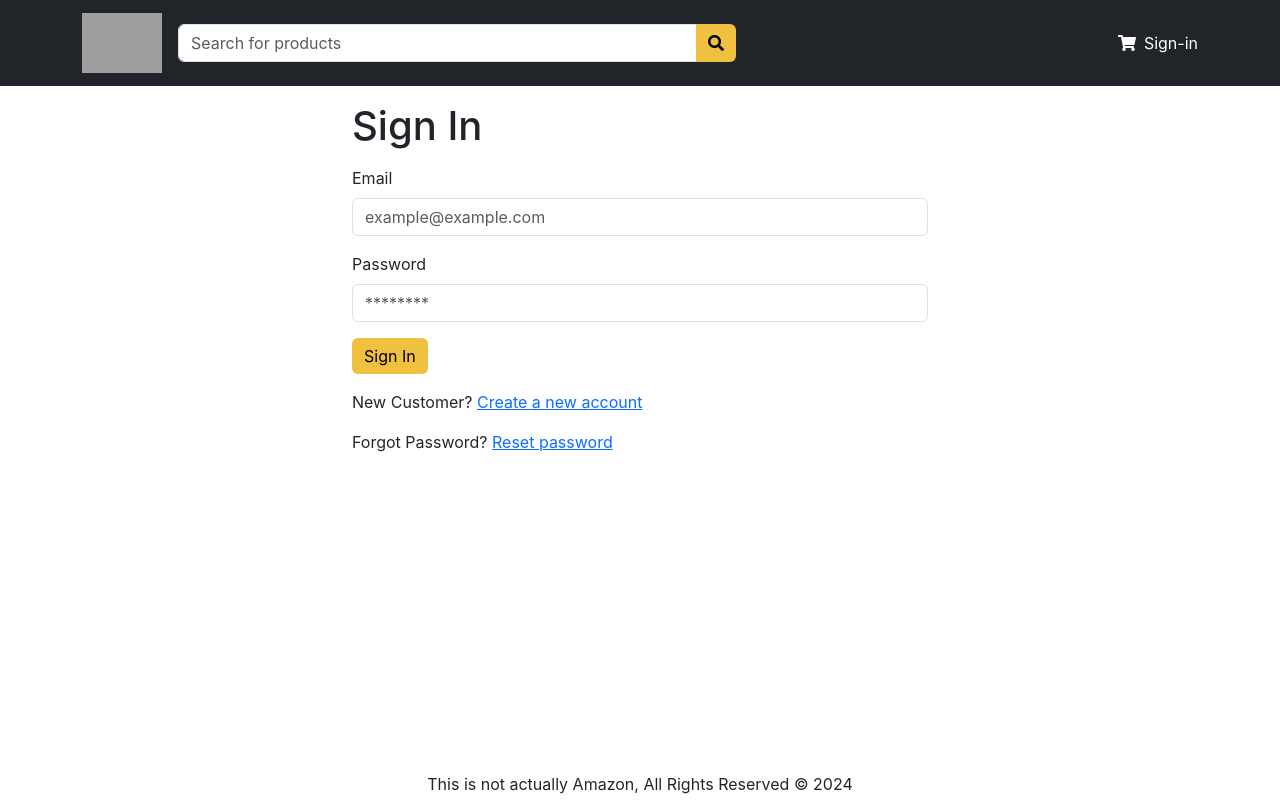
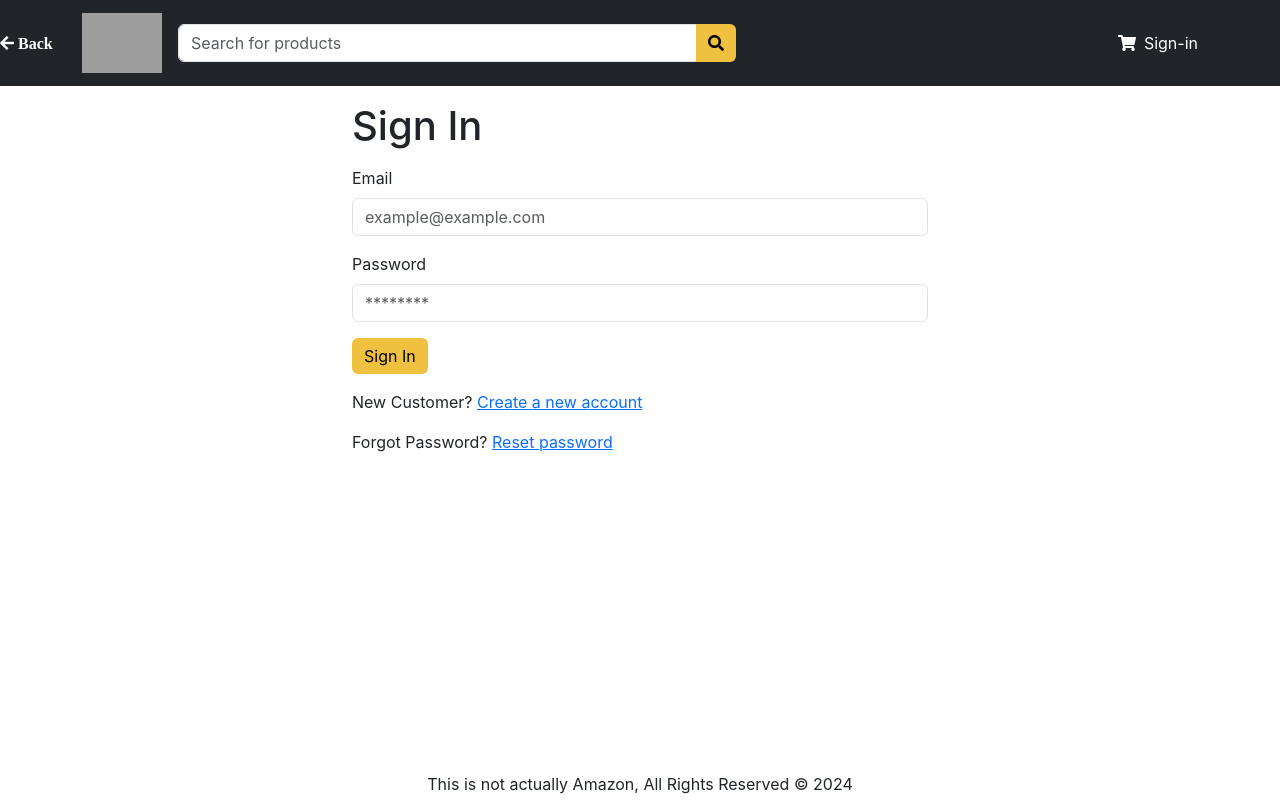
Before and after one commit to Nooly/NotAmazon, a React (Vite) app in the folder frontened/: page /signin in a window 1280 px wide. Built offline with nearby package versions, Linux system fonts and the light colour scheme; grey boxes are pictures that could not be loaded.

Commit message:
back link

```diff
--- a/frontened/src/Components/Shared/Header.jsx
+++ b/frontened/src/Components/Shared/Header.jsx
@@ -1,14 +1,16 @@
 import SearchBox from './SearchBox';
-import { NavBar, Container, LinkContainer, Link, NavDropdown, useContext } from '../../imports.js'
+import { NavBar, Container, LinkContainer, Link, NavDropdown, useContext, useNavigate,useLocation } from '../../imports.js'
 import { Store } from '../../Store.jsx';
 import { USER_SIGNOUT } from '../../actions.jsx';
 import { Badge } from 'react-bootstrap';
 
 const Header = () => {
     const { state, dispatch: ctxDispatch } = useContext(Store);
-    const { userInfo, cart: {cartItems} } = state;
-    const signOutHandler = () =>{
-        ctxDispatch({type: USER_SIGNOUT});
+    const { userInfo, cart: { cartItems } } = state;
+    const navigate = useNavigate();
+    const location = useLocation();
+    const signOutHandler = () => {
+        ctxDispatch({ type: USER_SIGNOUT });
         localStorage.removeItem('userInfo');
         localStorage.removeItem('cartItems');
         localStorage.removeItem('shippingAdress');
@@ -18,6 +20,9 @@
         <header>
             <NavBar bg="dark" variant="dark">
                 <Container>
+                    <Link onClick={() => navigate(-1)}>{/*need to fix a problem, if you copy the url and open in a new browser and then press back*/}
+                        {location.pathname !== '/' && <i className="fa fa-arrow-left text-white align-arrow-right"> Back</i>}
+                    </Link>
                     <LinkContainer to="/">
                         <NavBar.Brand>
                             <img src="https://companieslogo.com/img/orig/AMZN_BIG.D-8fb0be81.png?t=1632523695" width={80} alt='Amazon logo' />
@@ -29,7 +34,7 @@
                             <i className='fa fa-shopping-cart text-white'></i>
                             {cartItems.length > 0 && (
                                 <Badge pill bg='danger'>
-                                    {cartItems.reduce((a,c) => a + c.quantity,0)}
+                                    {cartItems.reduce((a, c) => a + c.quantity, 0)}
                                 </Badge>
                             )}
                         </Link>
--- a/frontened/src/imports.js
+++ b/frontened/src/imports.js
@@ -28,6 +28,7 @@
 import { useParams } from 'react-router-dom';
 import { ListGroup } from 'react-bootstrap';
 import Badge from "react-bootstrap/Badge";
+import { useLocation } from 'react-router-dom';
 
 export {
     PropTypes,
@@ -62,5 +63,6 @@
     useContext,
     useParams,
     ListGroup,
-    Badge
+    Badge,
+    useLocation
 };
```
